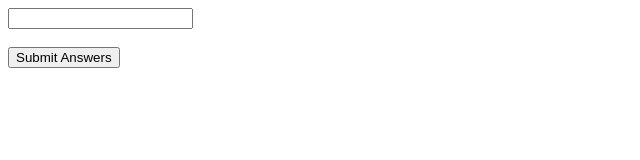
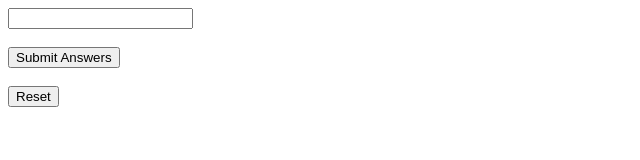
Before and after one commit to faridamuss/Advancing-HTML-skills, a plain HTML site: page HTML&CSS/submitButtons.html in a window 1280 px wide. Shown: the whole page, without its empty margins (0-640 px from the left). Drawn offline with Linux system fonts and the light colour scheme.

Commit message:
Add 'reset' input type (button) that clears all the fields in the form

```diff
--- a/HTML&CSS/submitButtons.html
+++ b/HTML&CSS/submitButtons.html
@@ -10,6 +10,7 @@
     <form action="" id="questions" method="post" name="questions">
         <label for="name"><input type="text" name="name" id="name"><br><br>
         <input type="submit" value="Submit Answers"><br><br>
+        <input type="reset" value="Reset"><br><br>
     </form>
 </body>
 </html>
```
